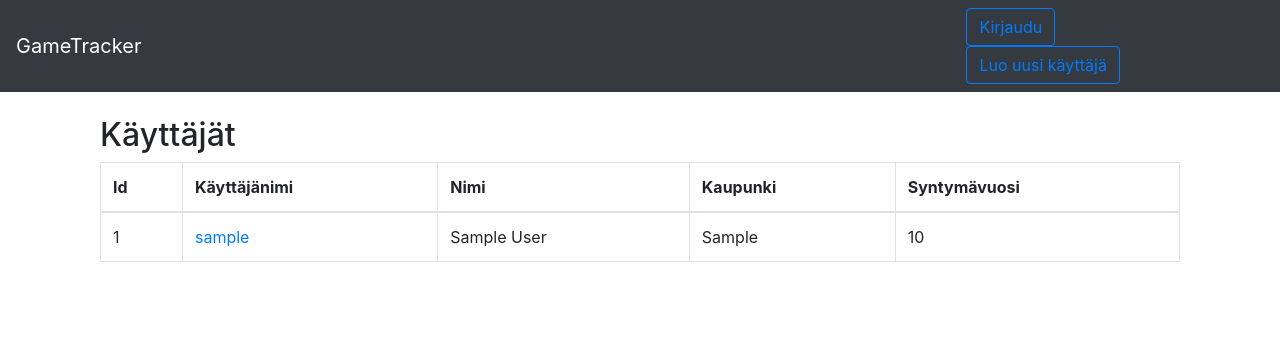
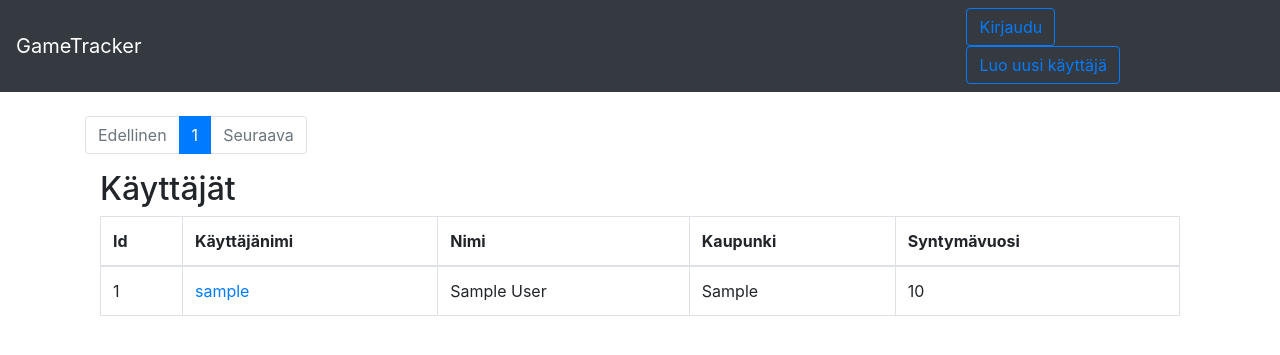
Before and after one commit to LauriTahvanainen/GameTracker, a Flask app: template application/templates/auth/list.html in a window 1280 px wide. Shown: the top 355 px of the page. Run offline with Flask 2, Linux system fonts and the light colour scheme; the template is opened without the code that fills it: values that come from a table or form of the project are taken from there, others are empty; tables that the repository leaves empty hold one stand-in row (values such as "Sample post"); some libraries are stand-ins or nearby versions.

Commit message:
Fix heroku error. Add userlisting pagination. Add index to date_created

```diff
--- a/application/auth/views.py
+++ b/application/auth/views.py
@@ -140,7 +140,8 @@ def auth_user_info_edit(account_id):
 @app.route("/auth/list")
 @login_required(role="ADMIN")
 def auth_list():
-    return render_template("auth/list.html", users=User.query.all())
+    page = request.args.get('page', 1, type=int)
+    return render_template("auth/list.html", users=User.query.order_by(User.account_id.asc()).paginate(page, 20, False))
 
 
 @app.route("/auth/change_username", methods=["GET", "POST"])
--- a/application/models.py
+++ b/application/models.py
@@ -1,9 +1,10 @@
 from application import db
+from sqlalchemy import Index
 
 class Base(db.Model):
 
     __abstract__ = True
 
-    date_created = db.Column(db.DateTime, default=db.func.current_timestamp())
+    date_created = db.Column(db.DateTime, default=db.func.current_timestamp(), index=True)
     date_modified = db.Column(db.DateTime, default=db.func.current_timestamp(),
                               onupdate=db.func.current_timestamp())
--- a/application/observations/models.py
+++ b/application/observations/models.py
@@ -102,9 +102,8 @@ class Observation(Base):
 
     @staticmethod
     def list_top_users():
-        stmt = text("SELECT Account.account_id, Account.username, COUNT(Observation.observation_id) AS count, Equipment.name FROM Observation"
+        stmt = text("SELECT Account.account_id, Account.username, COUNT(Observation.observation_id) AS count FROM Observation"
                     " LEFT JOIN Account ON Observation.account_id = Account.account_id"
-                    " LEFT JOIN Equipment ON Observation.account_id = Equipment.equipment_id"
                     " GROUP BY Account.account_id"
                     " ORDER BY count DESC"
                     " LIMIT 10")
--- a/application/templates/animals/listanimals.html
+++ b/application/templates/animals/listanimals.html
@@ -15,9 +15,7 @@
         {% for page in animals.iter_pages() %}
             {% if page %}
                 {% if page != animals.page %}
-            <li class="page-item"><a class="page-link"
-                    href="{{ url_for('animal_list_all', page=page) }}">{{ page }}</a>
-            </li>
+                <li class="page-item"><a class="page-link" href="{{ url_for('animal_list_all', page=page) }}">{{ page }}</a></li>
                 {% else %}
                 <li class="page-item active">
                     <span class="page-link">
--- a/application/templates/auth/list.html
+++ b/application/templates/auth/list.html
@@ -1,6 +1,39 @@
 {% extends "layout.html" %}
 
 {% block body %}
+<nav aria-label="Pagination">
+    <ul class="pagination">
+        {% if users.has_prev %}
+        <li class="page-item"><a class="page-link"
+                href="{{ url_for('auth_list', page=users.prev_num) }}">Edellinen</a>
+        </li>
+        {% else %}
+        <li class="page-item disabled"><a class="page-link" href="#">Edellinen</a></li>
+        {% endif %}
+
+        {% for page in users.iter_pages() %}
+            {% if page %}
+                {% if page != users.page %}
+                <li class="page-item"><a class="page-link" href="{{ url_for('auth_list', page=page) }}">{{ page }}</a></li>
+                {% else %}
+                <li class="page-item active">
+                    <span class="page-link">
+                        {{ page }}
+                    </span>
+                </li>
+                {% endif %}
+            {% endif %}
+        {% endfor %}
+
+        {% if users.has_next %}
+        <li class="page-item"><a class="page-link"
+                href="{{ url_for('auth_list', page=users.next_num) }}">Seuraava</a>
+        </li>
+        {% else %}
+        <li class="page-item disabled"><a class="page-link" href="#">Seuraava</a></li>
+        {% endif %}
+    </ul>
+</nav>
 <div class="container">
     <h2>Käyttäjät</h2>
     <table class="table table-bordered">
@@ -14,7 +47,7 @@
             </tr>
         </thead>
         <tbody>
-            {% for user in users %}
+            {% for user in users.items %}
             {% if user.urole != "ADMIN" %}
             <tr>
                 <td>{{ user.account_id }}</td>
--- a/application/templates/observations/statistics.html
+++ b/application/templates/observations/statistics.html
@@ -2,7 +2,7 @@
 
 {% block body %}
 <div>
-    <h2>10 Eniten havaintoja tehnyttä käyttäjää</h2>
+    <h2>10 eniten havaintoja tehnyttä käyttäjää</h2>
     <table class="table table-bordered">
         <thead>
             <tr>
```
Lines whose indentation alone changed are shown as unchanged.
